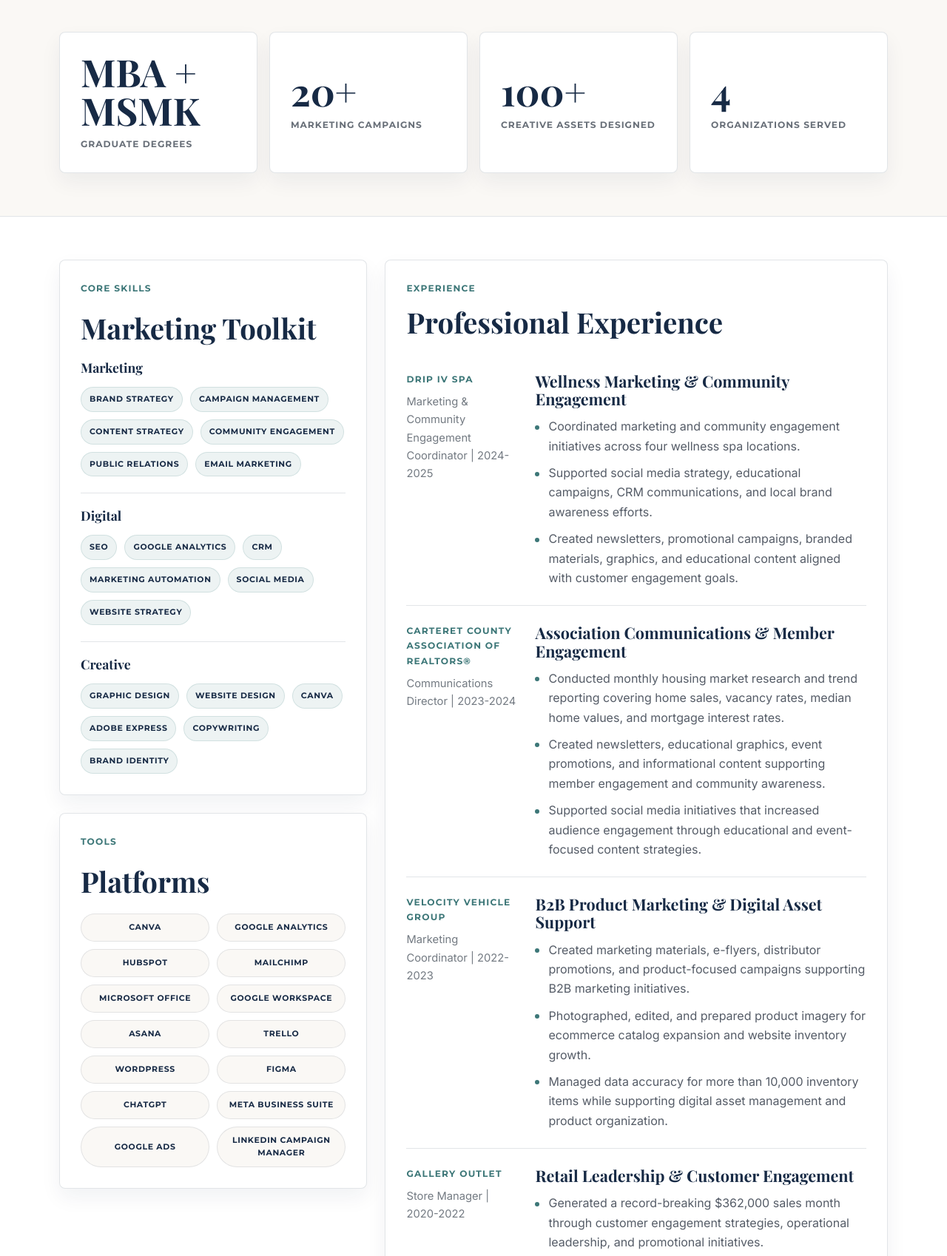
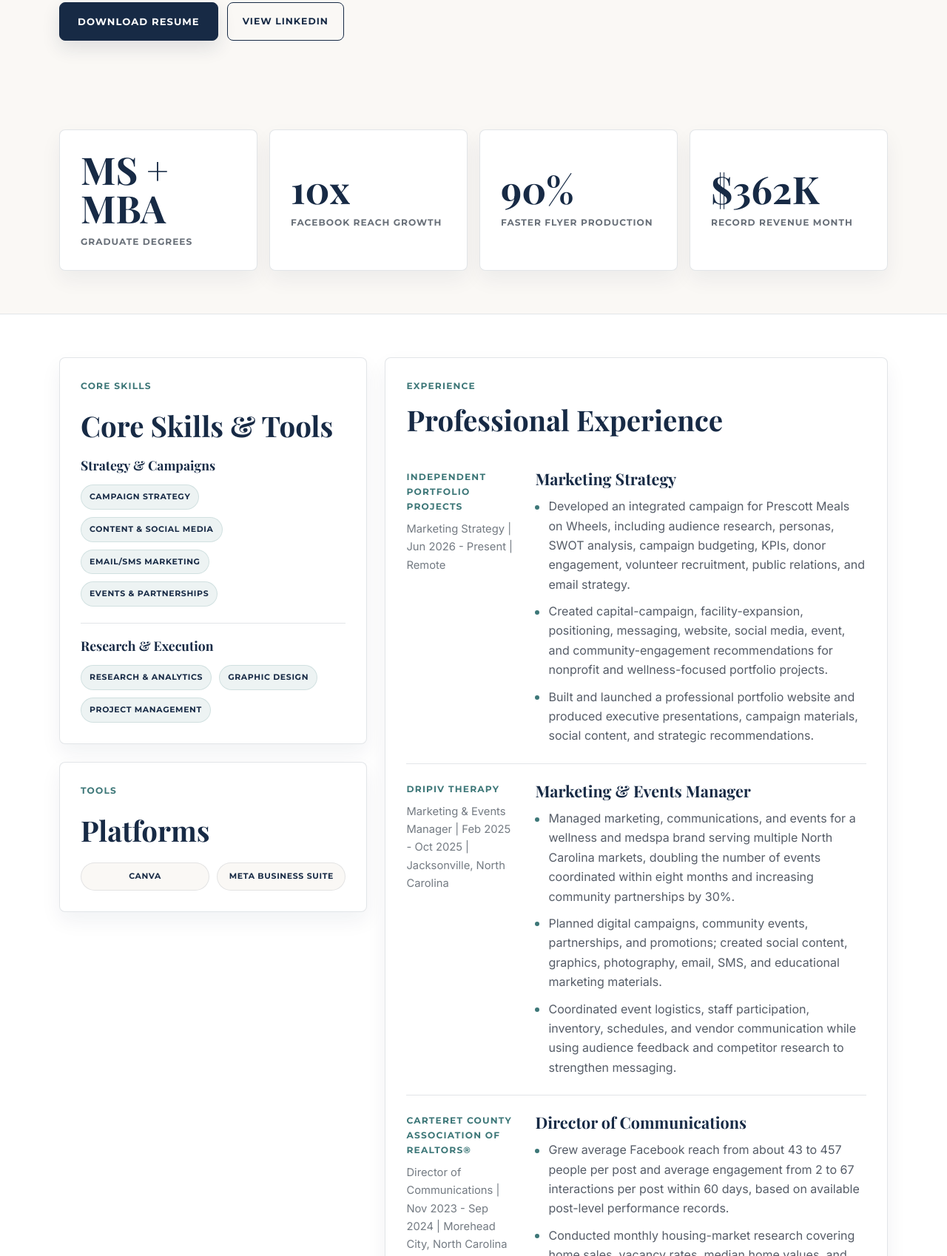
Before and after one commit to kpersall/kristinaportfolio, a website: page resume.html in a window 1280 px wide. Shown: the part 798-2496 px from the top of the page at 74% size. Drawn offline with nearby package versions, Linux system fonts and the light colour scheme.

Commit message:
Add files via upload

```diff
--- a/resume.html
+++ b/resume.html
@@ -30,9 +30,9 @@
         <div class="hero-copy fade-in">
           <p class="eyebrow">Resume</p>
           <h1>Strategic marketing experience backed by creativity, leadership, and measurable results.</h1>
-          <p class="lead">MBA and MSMK graduate with experience leading nonprofit, healthcare, community, and brand marketing initiatives through strategy, storytelling, events, digital campaigns, and creative execution.</p>
+          <p class="lead">Marketing and communications professional with experience leading multichannel campaigns, events, content, and community partnerships for multi-location, nonprofit, automotive, real estate, retail, and wellness organizations. Increased Facebook reach more than 10x in 60 days, cut flyer production time nearly 90%, and supported a record $362,000 revenue month. Holds an MS in Marketing and an MBA, combining research, design, analytics, and hands-on project execution.</p>
           <div class="button-row">
-            <a class="button" href="assets/kris.persall.resume.pdf" target="_blank" rel="noopener">Download Resume</a>
+            <a class="button" href="assets/Kristina-Persall-Resume.pdf" target="_blank" rel="noopener">Download Resume</a>
             <a class="button secondary" href="https://www.linkedin.com/in/kristinapersall/" target="_blank" rel="noopener">View LinkedIn</a>
           </div>
         </div>
@@ -42,20 +42,20 @@
     <section class="section resume-stats-section">
       <div class="container resume-stat-grid">
         <article class="card resume-stat-card fade-in">
-          <strong>MBA + MSMK</strong>
+          <strong>MS + MBA</strong>
           <span>Graduate Degrees</span>
         </article>
         <article class="card resume-stat-card fade-in">
-          <strong>20+</strong>
-          <span>Marketing Campaigns</span>
+          <strong>10x</strong>
+          <span>Facebook Reach Growth</span>
         </article>
         <article class="card resume-stat-card fade-in">
-          <strong>100+</strong>
-          <span>Creative Assets Designed</span>
+          <strong>90%</strong>
+          <span>Faster Flyer Production</span>
         </article>
         <article class="card resume-stat-card fade-in">
-          <strong>4</strong>
-          <span>Organizations Served</span>
+          <strong>$362K</strong>
+          <span>Record Revenue Month</span>
         </article>
       </div>
     </section>
@@ -65,41 +65,24 @@
         <aside class="resume-sidebar">
           <section class="card resume-card fade-in">
             <p class="eyebrow">Core Skills</p>
-            <h2>Marketing Toolkit</h2>
+            <h2>Core Skills &amp; Tools</h2>
 
             <div class="skill-category">
-              <h3>Marketing</h3>
+              <h3>Strategy &amp; Campaigns</h3>
               <div class="skill-tags compact-tags">
-                <span>Brand Strategy</span>
-                <span>Campaign Management</span>
-                <span>Content Strategy</span>
-                <span>Community Engagement</span>
-                <span>Public Relations</span>
-                <span>Email Marketing</span>
+                <span>Campaign Strategy</span>
+                <span>Content &amp; Social Media</span>
+                <span>Email/SMS Marketing</span>
+                <span>Events &amp; Partnerships</span>
               </div>
             </div>
 
             <div class="skill-category">
-              <h3>Digital</h3>
+              <h3>Research &amp; Execution</h3>
               <div class="skill-tags compact-tags">
-                <span>SEO</span>
-                <span>Google Analytics</span>
-                <span>CRM</span>
-                <span>Marketing Automation</span>
-                <span>Social Media</span>
-                <span>Website Strategy</span>
-              </div>
-            </div>
-
-            <div class="skill-category">
-              <h3>Creative</h3>
-              <div class="skill-tags compact-tags">
+                <span>Research &amp; Analytics</span>
                 <span>Graphic Design</span>
-                <span>Website Design</span>
-                <span>Canva</span>
-                <span>Adobe Express</span>
-                <span>Copywriting</span>
-                <span>Brand Identity</span>
+                <span>Project Management</span>
               </div>
             </div>
           </section>
@@ -109,19 +92,7 @@
             <h2>Platforms</h2>
             <div class="tool-list">
               <span>Canva</span>
-              <span>Google Analytics</span>
-              <span>HubSpot</span>
-              <span>Mailchimp</span>
-              <span>Microsoft Office</span>
-              <span>Google Workspace</span>
-              <span>Asana</span>
-              <span>Trello</span>
-              <span>WordPress</span>
-              <span>Figma</span>
-              <span>ChatGPT</span>
               <span>Meta Business Suite</span>
-              <span>Google Ads</span>
-              <span>LinkedIn Campaign Manager</span>
             </div>
           </section>
         </aside>
@@ -136,30 +107,45 @@
             <div class="resume-timeline">
               <article class="timeline-item">
                 <div>
-                  <p class="eyebrow">Drip IV Spa</p>
-                  <span>Marketing &amp; Community Engagement Coordinator | 2024-2025</span>
+                  <p class="eyebrow">Independent Portfolio Projects</p>
+                  <span>Marketing Strategy | Jun 2026 - Present | Remote</span>
                 </div>
                 <div>
-                  <h3>Wellness Marketing &amp; Community Engagement</h3>
+                  <h3>Marketing Strategy</h3>
                   <ul class="resume-list">
-                    <li>Coordinated marketing and community engagement initiatives across four wellness spa locations.</li>
-                    <li>Supported social media strategy, educational campaigns, CRM communications, and local brand awareness efforts.</li>
-                    <li>Created newsletters, promotional campaigns, branded materials, graphics, and educational content aligned with customer engagement goals.</li>
+                    <li>Developed an integrated campaign for Prescott Meals on Wheels, including audience research, personas, SWOT analysis, campaign budgeting, KPIs, donor engagement, volunteer recruitment, public relations, and email strategy.</li>
+                    <li>Created capital-campaign, facility-expansion, positioning, messaging, website, social media, event, and community-engagement recommendations for nonprofit and wellness-focused portfolio projects.</li>
+                    <li>Built and launched a professional portfolio website and produced executive presentations, campaign materials, social content, and strategic recommendations.</li>
                   </ul>
                 </div>
               </article>
 
               <article class="timeline-item">
                 <div>
-                  <p class="eyebrow">Carteret County Association of REALTORS®</p>
-                  <span>Communications Director | 2023-2024</span>
+                  <p class="eyebrow">DripIV Therapy</p>
+                  <span>Marketing &amp; Events Manager | Feb 2025 - Oct 2025 | Jacksonville, North Carolina</span>
                 </div>
                 <div>
-                  <h3>Association Communications &amp; Member Engagement</h3>
+                  <h3>Marketing &amp; Events Manager</h3>
                   <ul class="resume-list">
-                    <li>Conducted monthly housing market research and trend reporting covering home sales, vacancy rates, median home values, and mortgage interest rates.</li>
-                    <li>Created newsletters, educational graphics, event promotions, and informational content supporting member engagement and community awareness.</li>
-                    <li>Supported social media initiatives that increased audience engagement through educational and event-focused content strategies.</li>
+                    <li>Managed marketing, communications, and events for a wellness and medspa brand serving multiple North Carolina markets, doubling the number of events coordinated within eight months and increasing community partnerships by 30%.</li>
+                    <li>Planned digital campaigns, community events, partnerships, and promotions; created social content, graphics, photography, email, SMS, and educational marketing materials.</li>
+                    <li>Coordinated event logistics, staff participation, inventory, schedules, and vendor communication while using audience feedback and competitor research to strengthen messaging.</li>
+                  </ul>
+                </div>
+              </article>
+
+              <article class="timeline-item">
+                <div>
+                  <p class="eyebrow">Carteret County Association of Realtors®</p>
+                  <span>Director of Communications | Nov 2023 - Sep 2024 | Morehead City, North Carolina</span>
+                </div>
+                <div>
+                  <h3>Director of Communications</h3>
+                  <ul class="resume-list">
+                    <li>Grew average Facebook reach from about 43 to 457 people per post and average engagement from 2 to 67 interactions per post within 60 days, based on available post-level performance records.</li>
+                    <li>Conducted monthly housing-market research covering home sales, vacancy rates, median home values, and mortgage interest rates.</li>
+                    <li>Created newsletters, educational graphics, event promotions, membership communications, and digital content that made industry information easier for members and the public to use.</li>
                   </ul>
                 </div>
               </article>
@@ -167,14 +153,15 @@
               <article class="timeline-item">
                 <div>
                   <p class="eyebrow">Velocity Vehicle Group</p>
-                  <span>Marketing Coordinator | 2022-2023</span>
+                  <span>Marketing Coordinator | Apr 2022 - Sep 2023 | New Bern, North Carolina</span>
                 </div>
                 <div>
-                  <h3>B2B Product Marketing &amp; Digital Asset Support</h3>
+                  <h3>Marketing Coordinator</h3>
                   <ul class="resume-list">
-                    <li>Created marketing materials, e-flyers, distributor promotions, and product-focused campaigns supporting B2B marketing initiatives.</li>
-                    <li>Photographed, edited, and prepared product imagery for ecommerce catalog expansion and website inventory growth.</li>
-                    <li>Managed data accuracy for more than 10,000 inventory items while supporting digital asset management and product organization.</li>
+                    <li>Increased the volume of high-quality product photography by 59%, improving the consistency and visual appeal of online listings and marketing materials.</li>
+                    <li>Cut flyer production time by nearly 90% and improved project delivery efficiency by 20%.</li>
+                    <li>Managed accurate product, inventory, and sales data for more than 10,000 items.</li>
+                    <li>Designed brochures, social media graphics, and website content that contributed to a 25% increase in online engagement.</li>
                   </ul>
                 </div>
               </article>
@@ -182,13 +169,44 @@
               <article class="timeline-item">
                 <div>
                   <p class="eyebrow">Gallery Outlet</p>
-                  <span>Store Manager | 2020-2022</span>
+                  <span>Store Manager | Aug 2020 - Feb 2022 | Abilene, Texas</span>
                 </div>
                 <div>
-                  <h3>Retail Leadership &amp; Customer Engagement</h3>
+                  <h3>Store Manager</h3>
                   <ul class="resume-list">
-                    <li>Generated a record-breaking $362,000 sales month through customer engagement strategies, operational leadership, and promotional initiatives.</li>
-                    <li>Increased sales by 150% through relationship-building, merchandising improvements, and customer-focused sales strategies.</li>
+                    <li>Led the store to a record $362,000 revenue month, the highest in its history, by implementing promotions, sales strategies, and merchandising across 26 vendors.</li>
+                    <li>Directed seasonal merchandising, ordering, production, and special services, increasing seasonal sales by 30%.</li>
+                    <li>Recruited, trained, scheduled, and coached employees while maintaining a 98% customer satisfaction rate and overseeing daily operations.</li>
+                  </ul>
+                </div>
+              </article>
+
+              <article class="timeline-item">
+                <div>
+                  <p class="eyebrow">Gerald Jones Auto Group</p>
+                  <span>Digital Marketing Specialist | Jul 2018 - Sep 2019 | Augusta, Georgia</span>
+                </div>
+                <div>
+                  <h3>Digital Marketing Specialist</h3>
+                  <ul class="resume-list">
+                    <li>Increased vehicle merchandising output by approximately 150% within three months by streamlining the workflow from vehicle acquisition through online publication across five dealerships.</li>
+                    <li>Helped launch and structure the company's in-house digital marketing department and earned a promotion to a leadership role within the first month.</li>
+                    <li>Coordinated vehicle photography, copywriting, website merchandising, digital campaigns, event advertising, signage, and branded collateral with executive, sales, service, inventory, and marketing teams.</li>
+                  </ul>
+                </div>
+              </article>
+
+              <article class="timeline-item">
+                <div>
+                  <p class="eyebrow">Okinawa Stray Pet Rescue</p>
+                  <span>Director of Social Media &amp; Events | Jul 2018 - Jul 2021 | Okinawa, Japan</span>
+                </div>
+                <div>
+                  <h3>Volunteer Leadership</h3>
+                  <ul class="resume-list">
+                    <li>Developed targeted social media campaigns that increased website reach by 50% and expanded community awareness and support.</li>
+                    <li>Facilitated more than 100 meetings between rescue animals and prospective adopters, helping families and animals find successful matches.</li>
+                    <li>Managed foster coordination and placement processes, contributing to a 90% placement success rate, and promoted adoption events and community outreach programs.</li>
                   </ul>
                 </div>
               </article>
@@ -205,19 +223,20 @@
               <article class="education-proof-card">
                 <h3>Master of Science in Marketing</h3>
                 <p>Western Governors University</p>
-                <span>2026</span>
+                <span>Jun 2026</span>
                 <a href="assets/MSMK_Diploma_Only.pdf" target="_blank" rel="noopener">View Degree</a>
               </article>
               <article class="education-proof-card">
                 <h3>Master of Business Administration</h3>
                 <p>Western Governors University</p>
-                <span>2022</span>
+                <span>Apr 2022</span>
                 <a href="assets/MBA_Diploma_Only.pdf" target="_blank" rel="noopener">View Degree</a>
               </article>
               <article class="education-proof-card">
                 <h3>Bachelor of Arts in Communications</h3>
                 <p>Southern New Hampshire University</p>
-                <span>2020</span>
+                <p>Public Relations Concentration</p>
+                <span>Apr 2020</span>
                 <a href="assets/BAcommunications.pdf" target="_blank" rel="noopener">View Degree</a>
               </article>
             </div>
@@ -308,15 +327,14 @@
         </div>
 
         <div class="skill-tags large-tags fade-in">
-          <span>MBA + MSMK</span>
-          <span>Award-Winning Graduate Campaign</span>
-          <span>Marketing &amp; Events Leadership</span>
-          <span>Nonprofit Marketing</span>
-          <span>Healthcare Marketing</span>
-          <span>Community Engagement</span>
-          <span>Graphic Design</span>
-          <span>Website Strategy</span>
-          <span>Brand Strategy</span>
+          <span>MS in Marketing + MBA</span>
+          <span>10x Facebook Reach Growth</span>
+          <span>Nearly 90% Faster Flyer Production</span>
+          <span>$362K Record Revenue Month</span>
+          <span>59% More Product Photography</span>
+          <span>30% More Community Partnerships</span>
+          <span>150% Vehicle Merchandising Growth</span>
+          <span>90% Placement Success Rate</span>
         </div>
       </div>
     </section>
@@ -328,7 +346,7 @@
           <h2>Ready to review the full resume?</h2>
           <p>Downloadable PDF resume and references available upon request.</p>
           <div class="button-row center-actions">
-            <a class="button" href="assets/kris.persall.resume.pdf" target="_blank" rel="noopener">Download Resume</a>
+            <a class="button" href="assets/Kristina-Persall-Resume.pdf" target="_blank" rel="noopener">Download Resume</a>
             <a class="button secondary" href="portfolio.html">View Portfolio</a>
           </div>
         </div>
@@ -346,7 +364,7 @@
         <span> • </span>
         <a href="portfolio.html">Portfolio</a>
         <span> • </span>
-        <a href="assets/kris.persall.resume.pdf" target="_blank" rel="noopener">Download Resume</a>
+        <a href="assets/Kristina-Persall-Resume.pdf" target="_blank" rel="noopener">Download Resume</a>
       </p>
     </div>
   </footer>
```
Also changed, not shown: about.html (+1 -1 lines), contact.html (+1 -1 lines), index.html (+1 -1 lines), portfolio.html (+1 -1 lines), 1 other file.
